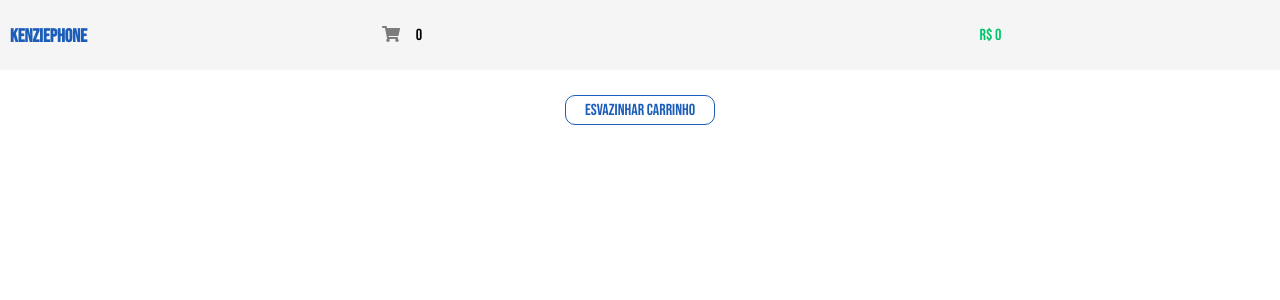
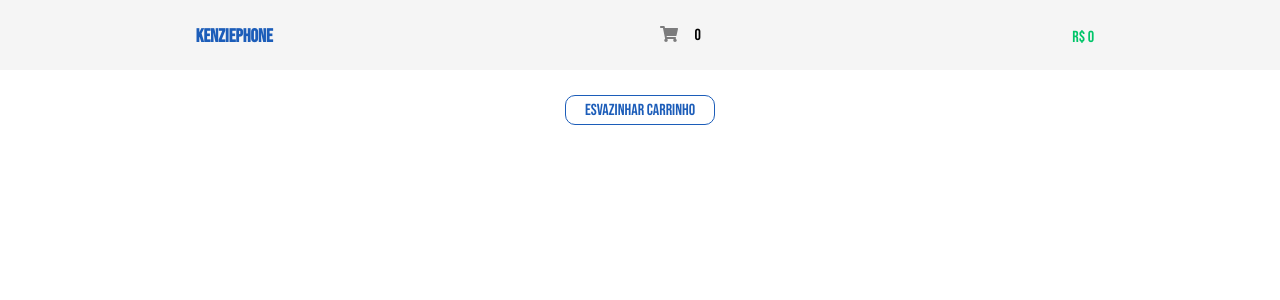
Before and after one commit to vanagila/kenziehead-com-context-api, a React (Create React App) app: page /cart in a window 1280 px wide. Shown: the top 300 px of the page. Built offline with nearby package versions, Linux system fonts and the light colour scheme.

Commit message:
style: header icons

```diff
--- a/src/components/Header/styles.js
+++ b/src/components/Header/styles.js
@@ -14,13 +14,16 @@ export const NavBar = styled.nav`
     padding-top: 25px;
     margin: 0;
     padding-left: 10px;
+    cursor: pointer;
   }
 `;
 export const Container = styled.div`
   display: flex;
+  margin: 0;
+  cursor: pointer;
 `;
 
 export const CartPrice = styled.div`
-  /* margin-left: 10px; */
+  margin: 0;
   color: rgba(0, 197, 105);
 `;
--- a/src/pages/Cart/styles.css
+++ b/src/pages/Cart/styles.css
@@ -1,3 +1,3 @@
 .delete-icon {
-  align-self: flex-end;
+  cursor: pointer;
 }
```
